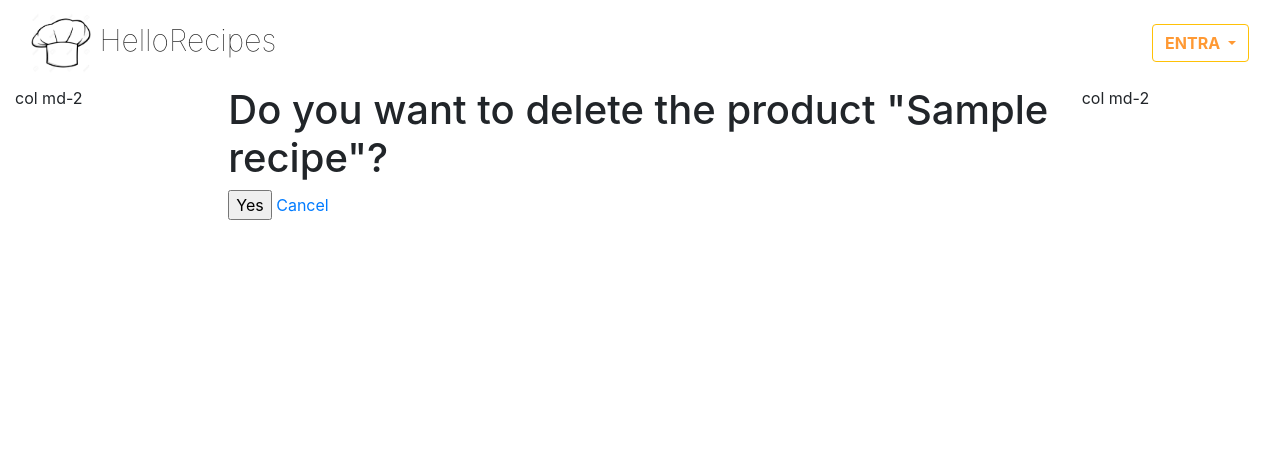
After one commit to andrewp88/MyRecipe_Website, a Django app: template recipe/templates/recipe/recipeDelete.html in a window 1280 px wide. The commit adds this page. Shown: the top 460 px of the page. Run offline with Django 3.2, Linux system fonts and the light colour scheme; the template is opened without the code that fills it: most values are stand-ins (such as "Sample title", 1, 10 or a date in 2020); some libraries are stand-ins or nearby versions.

Commit message:
Basic implementation of detail recipe view and recipe delete
-Created page to view details of recipe and connected the recipe detail with the corresponding card.
-Created page to delete the recipe and that asks the user to confirm the deletion of the correspondent recipe.
-Fixed logo not correctly visualized in some pages.

```diff
--- a/recipe/models.py
+++ b/recipe/models.py
@@ -19,3 +19,7 @@ class Recipe(models.Model):
         'categories.Category',
         on_delete=models.CASCADE,
     )
+
+
+    def get_absolute_url(self):
+        return f"/recipe/{self.id}"
--- a/recipe/templates/recipe/myRecipe.html
+++ b/recipe/templates/recipe/myRecipe.html
@@ -12,7 +12,7 @@
                                     <div class="card">
                                         <a href=""><img class="card-img-top" src="{{ recipe.mainImage.url }}" alt="Recipe Main Image"></a>
                                         <div class="card-body">
-                                            <h4 class="card-title"><a class="card-title-orange" href="" title="View Product">{{ recipe.title }}</a></h4>
+                                            <h4 class="card-title"><a class="card-title-orange" href="{{recipe.get_absolute_url}}" title="View Product">{{ recipe.title }}</a></h4>
                                             <h6 class="card-subtitle mb-2 text-muted">Recipe written by: <a href="">{{recipe.fk_user.username}}</a></h6>
                                             <div class="row">
                                                 <div class="col">
@@ -46,10 +46,10 @@
                                             </p>
 
                                             <div class="row">
-                                                <div class="col-8">
+                                                <div class="col-7">
 
                                                 </div>
-                                                <div class="col-4">
+                                                <div class="col-5">
                                                     <p class="btn btn-danger btn-block">Delete</p>
                                                 </div>
                                             </div>
--- /dev/null
+++ b/recipe/templates/recipe/recipeDelete.html
@@ -0,0 +1,11 @@
+{% extends 'base.html' %}
+
+{% block content %}
+<form action='.' method='POST'>{% csrf_token %}
+    <h1>Do you want to delete the product "{{ recipe.title }}"?</h1>
+    <p><input type='submit' value='Yes' />  <a href='../'>Cancel</a></p>
+
+</form>
+
+
+{% endblock %}
--- a/recipe/urls.py
+++ b/recipe/urls.py
@@ -5,5 +5,7 @@ urlpatterns = [
     path('newrecipe/',views.new_recipe_view,name='newrecipe'),
     path('myrecipe/',views.my_recipe_view,name='myrecipe'),
     path('savedrecipe/',views.saved_recipe_view,name='savedrecipe'),
+    path('recipe/<int:my_id>/',views.detail_recipe_view,name="recipe"),
+    path('recipe/<int:my_id>/delete/',views.delete_recipe_view,name="deleterecipe")
 
 ]
--- a/templates/navbar.html
+++ b/templates/navbar.html
@@ -3,7 +3,7 @@
         <div class="navbar-header">
             <a class="navbar-brand" href="\home" >
                 <span class="navbar-title">
-                    <img src="../static/imgs/57291456-chef-hat-icon.jpg" width="60" height="60"  alt="">
+                    <img src="/static/imgs/57291456-chef-hat-icon.jpg" width="60" height="60"  alt="">
                     HelloRecipes
                 </span>
 
```
Also changed, not shown: recipe/templates/recipe/recipeDetail.html (added, +7 -0 lines), recipe/views.py (+30 -1 lines).
